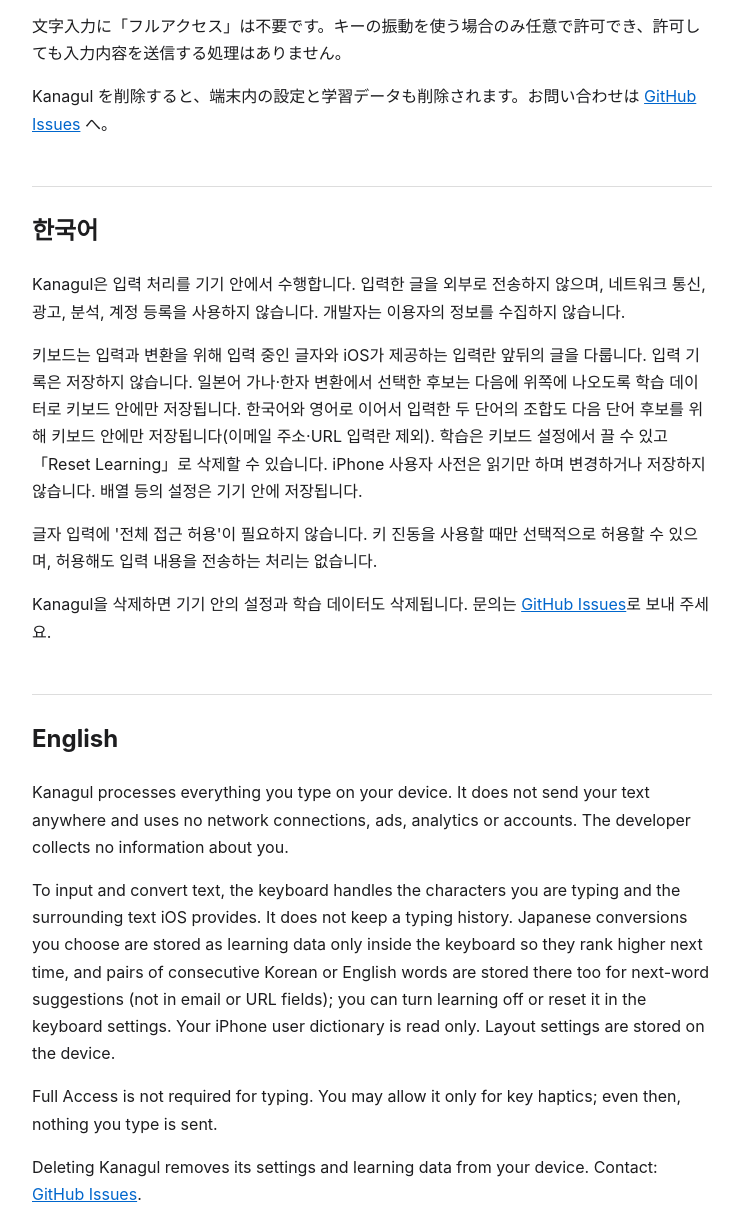
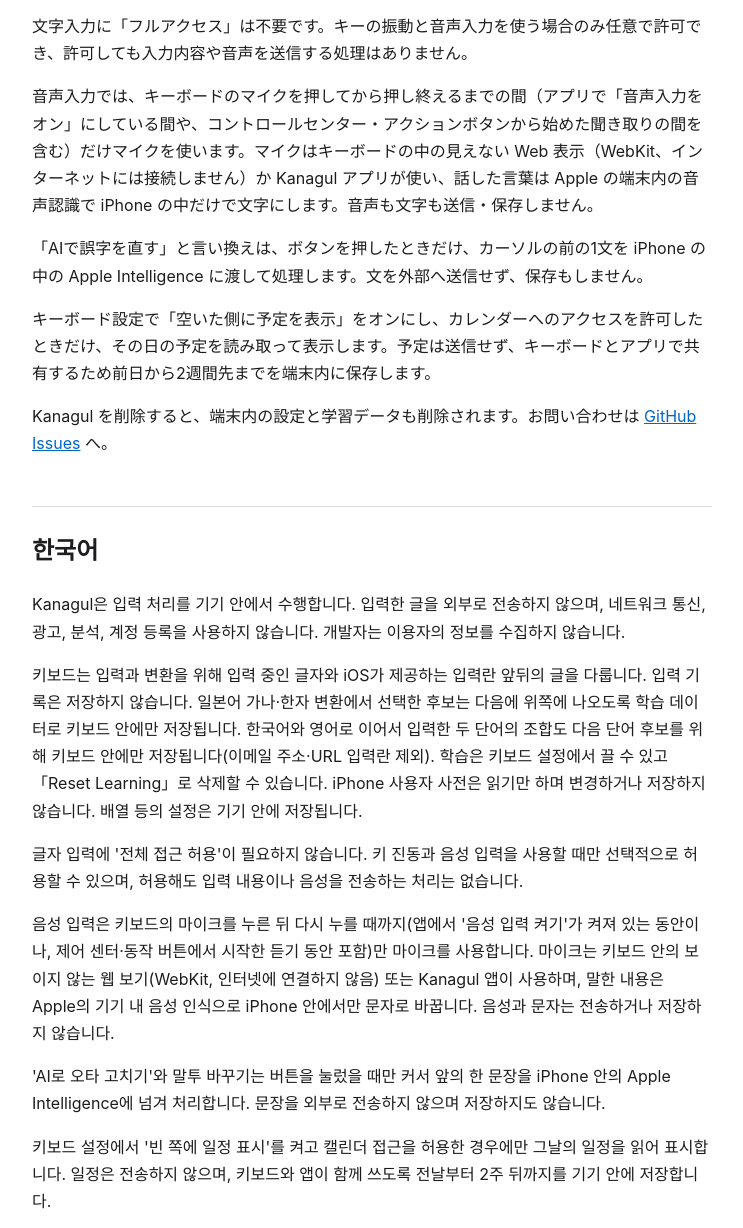
Before and after one commit to kool82/duokey-site, a plain HTML site: page privacy.html in a window 1280 px wide. Shown: the part 573-1801 px from the top of the page, without its empty margins (268-1011 px from the left). Drawn offline with Linux system fonts and the light colour scheme.

Commit message:
Privacy: voice input, Apple Intelligence fixes, calendar events (Kanagul 1.0.8)
Co-Authored-By: Claude Opus 5.5 <noreply@anthropic.com>

```diff
--- a/privacy.html
+++ b/privacy.html
@@ -1,18 +1,27 @@
 <!doctype html><meta charset="utf-8"><meta name="viewport" content="width=device-width,initial-scale=1"><style>body{font:16px/1.7 -apple-system,system-ui,sans-serif;max-width:680px;margin:0 auto;padding:24px 16px;color:#1d1d1f;background:#fff}h2{margin-top:2em;border-top:1px solid #ddd;padding-top:1em}a{color:#0066cc}@media(prefers-color-scheme:dark){body{color:#f5f5f7;background:#000}a{color:#4da3ff}h2{border-color:#333}}</style><title>Kanagul プライバシー / 개인정보 처리방침 / Privacy</title>
 <h1>Kanagul プライバシーポリシー</h1>
-<p><a href="#ja">日本語</a> · <a href="#ko">한국어</a> · <a href="#en">English</a> · 2026-10-24</p>
+<p><a href="#ja">日本語</a> · <a href="#ko">한국어</a> · <a href="#en">English</a> · 2026-11-21</p>
 <h2 id="ja">日本語</h2>
 <p>Kanagul は入力の処理を端末内で行います。入力した文章を外部へ送信せず、ネットワーク通信、広告、アクセス解析、アカウント登録を使用しません。開発者が利用者の情報を収集することはありません。</p>
 <p>キーボードは入力と変換のために、入力中の文字や iOS から提供される入力欄の前後の文章を扱います。入力履歴は保存しません。日本語のかな漢字変換で選んだ候補は、次から上位に出るよう学習データとしてキーボード内にのみ保存されます。韓国語と英語で続けて入力した2つの単語の組み合わせも、次の単語の候補のためにキーボード内にのみ保存されます（メールアドレス・URL の欄を除く）。学習はキーボード設定でオフにでき、「学習をリセット」で削除できます。iPhone のユーザ辞書は読み取るだけで、変更や保存はしません。配列などの設定は端末内に保存されます。</p>
-<p>文字入力に「フルアクセス」は不要です。キーの振動を使う場合のみ任意で許可でき、許可しても入力内容を送信する処理はありません。</p>
+<p>文字入力に「フルアクセス」は不要です。キーの振動と音声入力を使う場合のみ任意で許可でき、許可しても入力内容や音声を送信する処理はありません。</p>
+<p>音声入力では、キーボードのマイクを押してから押し終えるまでの間（アプリで「音声入力をオン」にしている間や、コントロールセンター・アクションボタンから始めた聞き取りの間を含む）だけマイクを使います。マイクはキーボードの中の見えない Web 表示（WebKit、インターネットには接続しません）か Kanagul アプリが使い、話した言葉は Apple の端末内の音声認識で iPhone の中だけで文字にします。音声も文字も送信・保存しません。</p>
+<p>「AIで誤字を直す」と言い換えは、ボタンを押したときだけ、カーソルの前の1文を iPhone の中の Apple Intelligence に渡して処理します。文を外部へ送信せず、保存もしません。</p>
+<p>キーボード設定で「空いた側に予定を表示」をオンにし、カレンダーへのアクセスを許可したときだけ、その日の予定を読み取って表示します。予定は送信せず、キーボードとアプリで共有するため前日から2週間先までを端末内に保存します。</p>
 <p>Kanagul を削除すると、端末内の設定と学習データも削除されます。お問い合わせは <a href="https://github.com/kool82/duokey-site/issues">GitHub Issues</a> へ。</p>
 <h2 id="ko">한국어</h2>
 <p>Kanagul은 입력 처리를 기기 안에서 수행합니다. 입력한 글을 외부로 전송하지 않으며, 네트워크 통신, 광고, 분석, 계정 등록을 사용하지 않습니다. 개발자는 이용자의 정보를 수집하지 않습니다.</p>
 <p>키보드는 입력과 변환을 위해 입력 중인 글자와 iOS가 제공하는 입력란 앞뒤의 글을 다룹니다. 입력 기록은 저장하지 않습니다. 일본어 가나·한자 변환에서 선택한 후보는 다음에 위쪽에 나오도록 학습 데이터로 키보드 안에만 저장됩니다. 한국어와 영어로 이어서 입력한 두 단어의 조합도 다음 단어 후보를 위해 키보드 안에만 저장됩니다(이메일 주소·URL 입력란 제외). 학습은 키보드 설정에서 끌 수 있고 「Reset Learning」로 삭제할 수 있습니다. iPhone 사용자 사전은 읽기만 하며 변경하거나 저장하지 않습니다. 배열 등의 설정은 기기 안에 저장됩니다.</p>
-<p>글자 입력에 '전체 접근 허용'이 필요하지 않습니다. 키 진동을 사용할 때만 선택적으로 허용할 수 있으며, 허용해도 입력 내용을 전송하는 처리는 없습니다.</p>
+<p>글자 입력에 '전체 접근 허용'이 필요하지 않습니다. 키 진동과 음성 입력을 사용할 때만 선택적으로 허용할 수 있으며, 허용해도 입력 내용이나 음성을 전송하는 처리는 없습니다.</p>
+<p>음성 입력은 키보드의 마이크를 누른 뒤 다시 누를 때까지(앱에서 '음성 입력 켜기'가 켜져 있는 동안이나, 제어 센터·동작 버튼에서 시작한 듣기 동안 포함)만 마이크를 사용합니다. 마이크는 키보드 안의 보이지 않는 웹 보기(WebKit, 인터넷에 연결하지 않음) 또는 Kanagul 앱이 사용하며, 말한 내용은 Apple의 기기 내 음성 인식으로 iPhone 안에서만 문자로 바꿉니다. 음성과 문자는 전송하거나 저장하지 않습니다.</p>
+<p>'AI로 오타 고치기'와 말투 바꾸기는 버튼을 눌렀을 때만 커서 앞의 한 문장을 iPhone 안의 Apple Intelligence에 넘겨 처리합니다. 문장을 외부로 전송하지 않으며 저장하지도 않습니다.</p>
+<p>키보드 설정에서 '빈 쪽에 일정 표시'를 켜고 캘린더 접근을 허용한 경우에만 그날의 일정을 읽어 표시합니다. 일정은 전송하지 않으며, 키보드와 앱이 함께 쓰도록 전날부터 2주 뒤까지를 기기 안에 저장합니다.</p>
 <p>Kanagul을 삭제하면 기기 안의 설정과 학습 데이터도 삭제됩니다. 문의는 <a href="https://github.com/kool82/duokey-site/issues">GitHub Issues</a>로 보내 주세요.</p>
 <h2 id="en">English</h2>
 <p>Kanagul processes everything you type on your device. It does not send your text anywhere and uses no network connections, ads, analytics or accounts. The developer collects no information about you.</p>
 <p>To input and convert text, the keyboard handles the characters you are typing and the surrounding text iOS provides. It does not keep a typing history. Japanese conversions you choose are stored as learning data only inside the keyboard so they rank higher next time, and pairs of consecutive Korean or English words are stored there too for next-word suggestions (not in email or URL fields); you can turn learning off or reset it in the keyboard settings. Your iPhone user dictionary is read only. Layout settings are stored on the device.</p>
-<p>Full Access is not required for typing. You may allow it only for key haptics; even then, nothing you type is sent.</p>
+<p>Full Access is not required for typing. You may allow it only for key haptics and voice input; even then, nothing you type or say is sent.</p>
+<p>Voice input uses the microphone only from when you tap the keyboard’s mic until you tap it again (including while “Turn On Voice Input” is on in the app, or while a dictation started from Control Center or the Action button listens). The microphone is used by an invisible web view inside the keyboard (WebKit, which never connects to the internet) or by the Kanagul app, and what you say is turned into text only on your iPhone, with Apple’s on-device speech recognition. Neither audio nor text is sent or stored.</p>
+<p>“Fix typos with AI” and its rewrites hand the sentence before the cursor to Apple Intelligence on your iPhone, only when you tap the button. The sentence is never sent or stored.</p>
+<p>Only when you turn on “Show events on the free side” in the keyboard settings and allow calendar access does the keyboard read the day’s events, to show them. Events are never sent; from the day before to two weeks ahead they are kept on the device for the keyboard and the app to share.</p>
 <p>Deleting Kanagul removes its settings and learning data from your device. Contact: <a href="https://github.com/kool82/duokey-site/issues">GitHub Issues</a>.</p>
```
